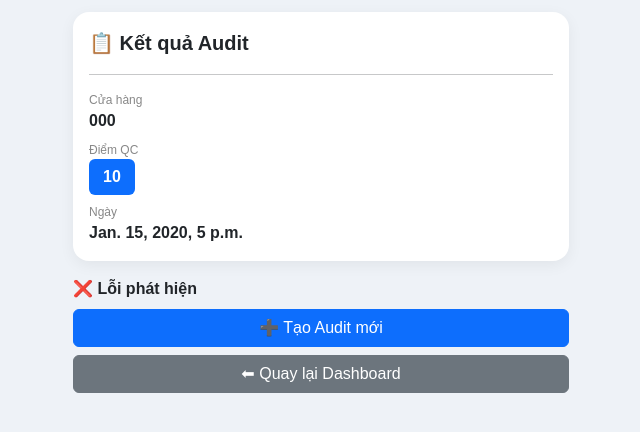
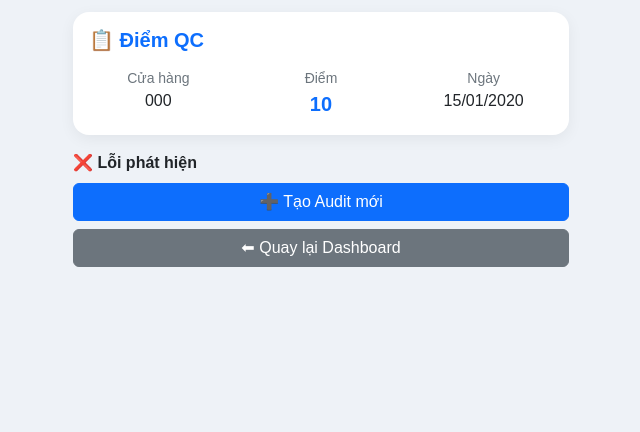
Before and after one commit to MicKNguyenn/mixue-checklist, a Django app: page /audit/1/ in a window 1280 px wide. Shown: the top 432 px of the page, without its empty margins (319-959 px from the left). Run offline with Django 5.2, Linux system fonts and the light colour scheme; a user stored in the database is signed in; tables that the repository leaves empty hold one stand-in row (values such as "Sample post").

Commit message:
Fix audit QC giao dien

```diff
--- a/templates/checklist/audit_detail.html
+++ b/templates/checklist/audit_detail.html
@@ -86,26 +86,29 @@ body{
 
 <div class="phone">
 
-<!-- HEADER -->
-<div class="card p-3 mb-3">
+<div class="card mb-3 p-3">
 
-<div class="header-title">📋 Kết quả Audit</div>
+<h5 class="fw-bold text-primary mb-3">
+📋 Điểm QC
+</h5>
 
-<hr>
+<div class="row text-center">
 
-<div class="mb-2">
-<div class="small-text">Cửa hàng</div>
-<div class="fw-bold">{{ audit.store.code }}</div>
-</div>
+    <div class="col-4">
+        <div class="text-secondary small">Cửa hàng</div>
+        <div class="header-value">{{ audit.store.code }}</div>
+    </div>
 
-<div class="mb-2">
-<div class="small-text">Điểm QC</div>
-<span class="badge bg-primary badge-score">{{ audit.score }}</span>
-</div>
+    <div class="col-4">
+        <div class="text-secondary small">Điểm</div>
+        <div class="text-primary fw-bold fs-5">{{ audit.score }}</div>
+    </div>
 
-<div>
-<div class="small-text">Ngày</div>
-<div class="fw-bold">{{ audit.created_at }}</div>
+    <div class="col-4">
+        <div class="text-secondary small">Ngày</div>
+        <div class="header-value">{{ audit.created_at|date:"d/m/Y" }}</div>
+    </div>
+
 </div>
 
 </div>
```
